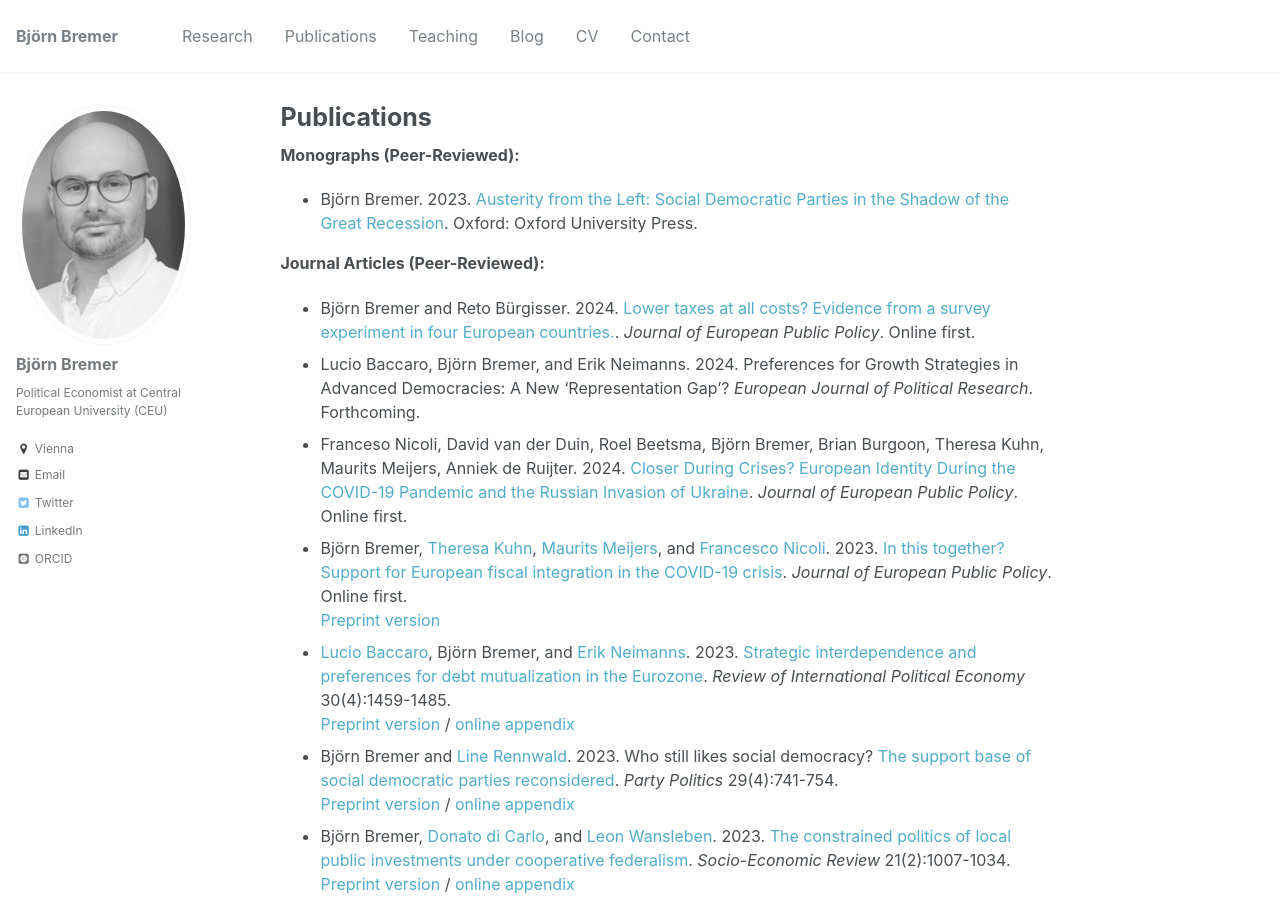
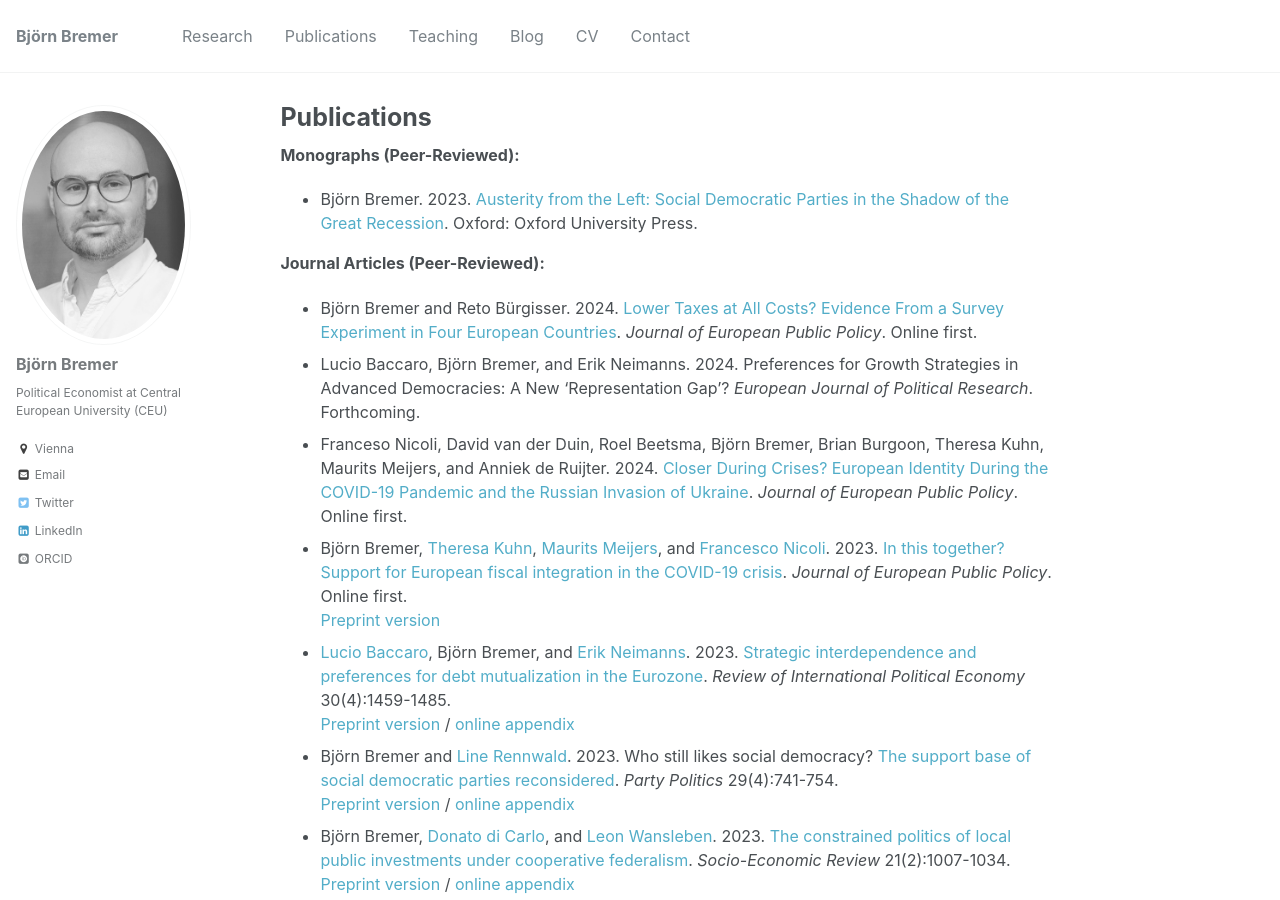
Before and after one commit to bjoernbremer/bjoernbremer.github.io, a Jekyll site: the page built from _pages/publications.md, in a window 1280 px wide and 900 px high. Built offline with Jekyll 4.4.1, drawn with Linux system fonts in a browser that asks for light colours; some web fonts are replaced.

Commit message:
Update publications.md

```diff
--- a/_pages/publications.md
+++ b/_pages/publications.md
@@ -10,9 +10,9 @@
 * Björn Bremer. 2023. [Austerity from the Left: Social Democratic Parties in the Shadow of the Great Recession](https://global.oup.com/academic/product/austerity-from-the-left-9780192872210?facet_narrowbyprice_facet=50to100&lang=en&cc=mv#). Oxford: Oxford University Press.
 
 **Journal Articles (Peer-Reviewed):**
-* Björn Bremer and Reto Bürgisser. 2024. [Lower taxes at all costs? Evidence from a survey experiment in four European countries.](https://doi.org/10.1080/13501763.2024.2333856). *Journal of European Public Policy*. Online first. <br/>
+* Björn Bremer and Reto Bürgisser. 2024. [Lower Taxes at All Costs? Evidence From a Survey Experiment in Four European Countries](https://doi.org/10.1080/13501763.2024.2333856). *Journal of European Public Policy*. Online first. <br/>
 * Lucio Baccaro, Björn Bremer, and Erik Neimanns. 2024. Preferences for Growth Strategies in Advanced Democracies: A New 'Representation Gap'? *European Journal of Political Research*. Forthcoming. <br/>
-* Franceso Nicoli, David van der Duin, Roel Beetsma, Björn Bremer, Brian Burgoon, Theresa Kuhn, Maurits Meijers, Anniek de Ruijter. 2024. [Closer During Crises? European Identity During the COVID-19 Pandemic and the Russian Invasion of Ukraine](https://doi.org/10.1080/13501763.2024.2319346). *Journal of European Public Policy*. Online first. <br/>
+* Franceso Nicoli, David van der Duin, Roel Beetsma, Björn Bremer, Brian Burgoon, Theresa Kuhn, Maurits Meijers, and Anniek de Ruijter. 2024. [Closer During Crises? European Identity During the COVID-19 Pandemic and the Russian Invasion of Ukraine](https://doi.org/10.1080/13501763.2024.2319346). *Journal of European Public Policy*. Online first. <br/>
 * Björn Bremer, [Theresa Kuhn](https://theresakuhn.eu/), [Maurits Meijers](http://mauritsmeijers.eu/), and [Francesco Nicoli](https://francesconicoli.wordpress.com/). 2023. [In this together? Support for European fiscal integration in the COVID-19 crisis](https://doi.org/10.1080/13501763.2023.2220357). *Journal of European Public Policy*. Online first. <br/>
 [Preprint version](https://osf.io/preprints/socarxiv/82cyw/)
 * [Lucio Baccaro](https://www.mpifg.de/people/lb/index_en.asp), Björn Bremer, and [Erik Neimanns](https://www.mpifg.de/forschung/wissdetails_en.asp?MitarbID=885). 2023. [Strategic interdependence and preferences for debt mutualization in the Eurozone](https://doi.org/10.1080/09692290.2022.2107043). *Review of International Political Economy* 30(4):1459-1485. <br/>
```
